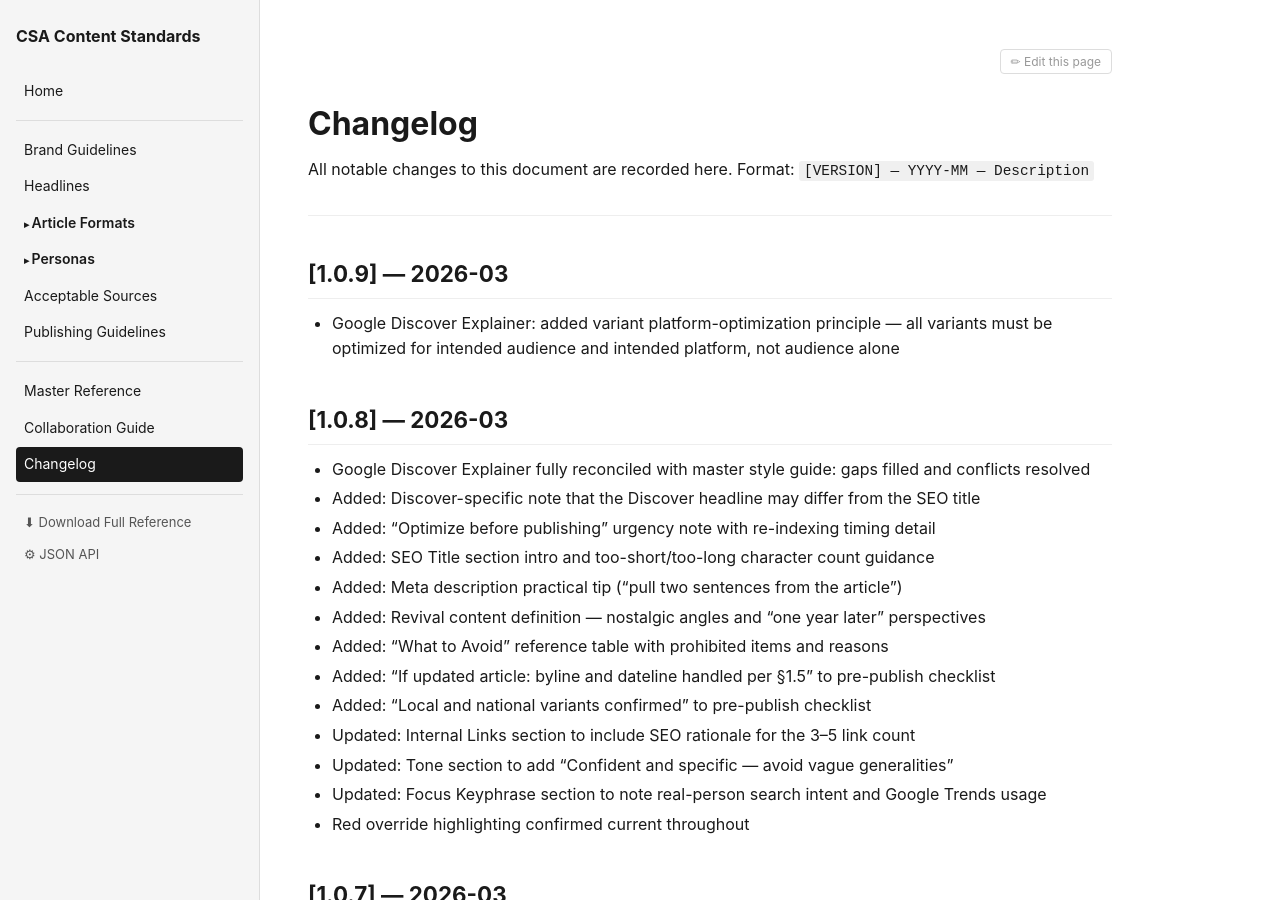
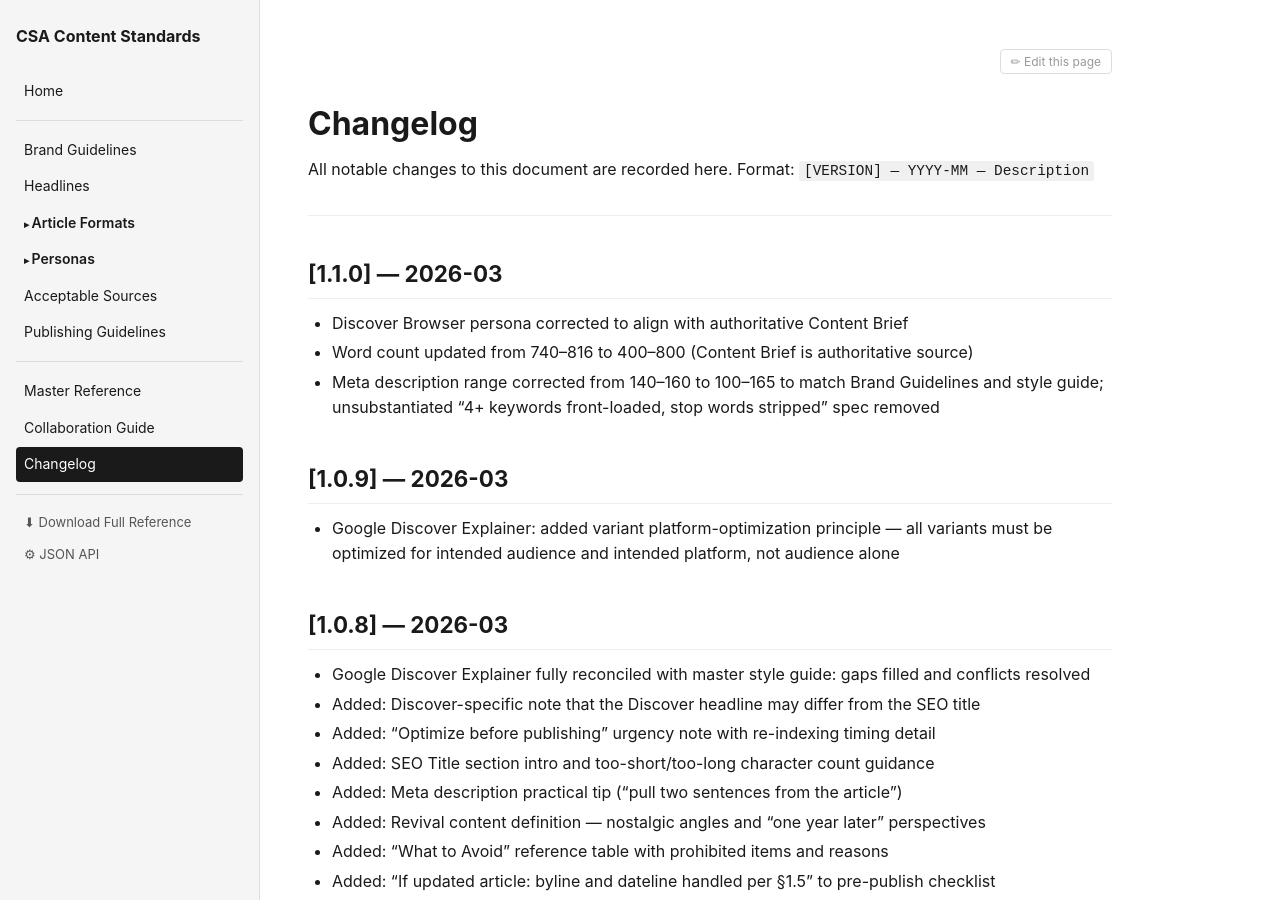
Before and after one commit to piercewilliams/csa-content-standards, a Jekyll site: the page built from docs/changelog.md, in a window 1280 px wide and 900 px high. Built offline with Jekyll 4.4.1, drawn with Linux system fonts in a browser that asks for light colours; a script that is not in the unit is left out.

Commit message:
Deconflicting

```diff
--- a/docs/changelog.md
+++ b/docs/changelog.md
@@ -10,6 +10,11 @@ All notable changes to this document are recorded here.
 Format: `[VERSION] — YYYY-MM — Description`
 
 ---
+
+## [1.1.0] — 2026-03
+- Discover Browser persona corrected to align with authoritative Content Brief
+- Word count updated from 740–816 to 400–800 (Content Brief is authoritative source)
+- Meta description range corrected from 140–160 to 100–165 to match Brand Guidelines and style guide; unsubstantiated "4+ keywords front-loaded, stop words stripped" spec removed
 
 ## [1.0.9] — 2026-03
 - Google Discover Explainer: added variant platform-optimization principle — all variants must be optimized for intended audience and intended platform, not audience alone
```
Also changed, not shown: docs/discover-browser.md (+2 -2 lines).
